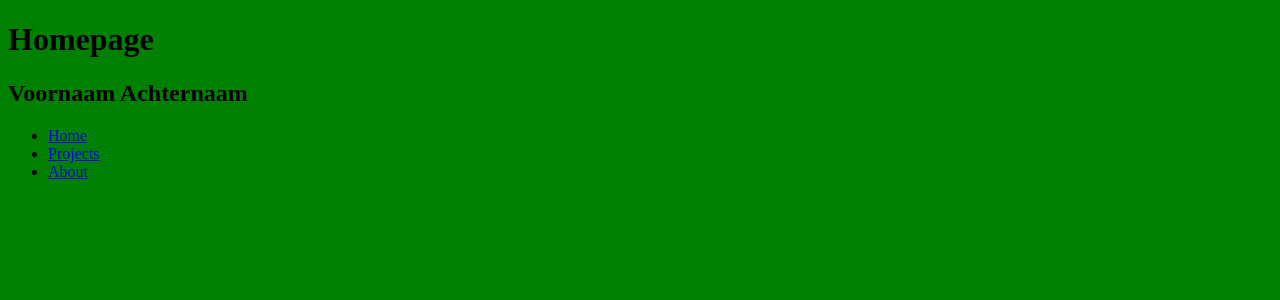
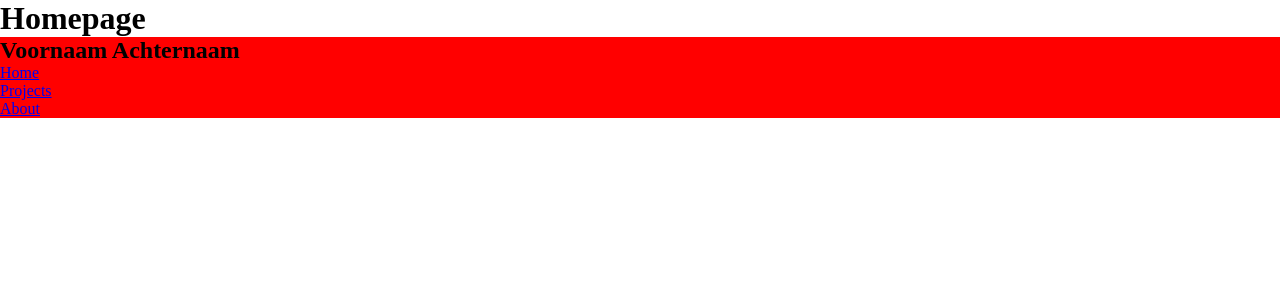
Before and after one commit to Lucaprozz/portofolio, a React app: page / in a window 1280 px wide. Shown: the top 300 px of the page. Built offline with nearby package versions, Linux system fonts and the light colour scheme.

Commit message:
Made styles and fixed router for url

```diff
--- a/src/App.js
+++ b/src/App.js
@@ -1,6 +1,5 @@
 import React, { Component } from 'react';
 import { BrowserRouter, Switch, Route } from 'react-router-dom'
-import './App.scss';
 import Home from './routes/Home'
 import Projects from './routes/Projects'
 import About from './routes/About'
--- a/src/App.scss
+++ /dev/null
@@ -1,3 +0,0 @@
-body{
-    background: green;
-}
--- /dev/null
+++ b/src/components/header/Header.scss
@@ -0,0 +1,5 @@
+$mainColor:red;
+
+.header{
+    background-color: $mainColor;
+}
--- a/src/index.js
+++ b/src/index.js
@@ -1,6 +1,6 @@
 import React from 'react';
 import ReactDOM from 'react-dom';
-import './index.scss';
+import './styles/styles.scss';
 import App from './App';
 
 ReactDOM.render( < App />, document.getElementById('root'))
--- /dev/null
+++ b/src/styles/index.scss
@@ -0,0 +1,4 @@
+*{
+    margin: 0;
+    padding: 0;
+}
--- a/src/styles/styles.scss
+++ b/src/styles/styles.scss
@@ -0,0 +1,2 @@
+@import '../components/header/Header.scss';
+@import './index.scss';
```
Also changed, not shown: src/index.scss (deleted).
